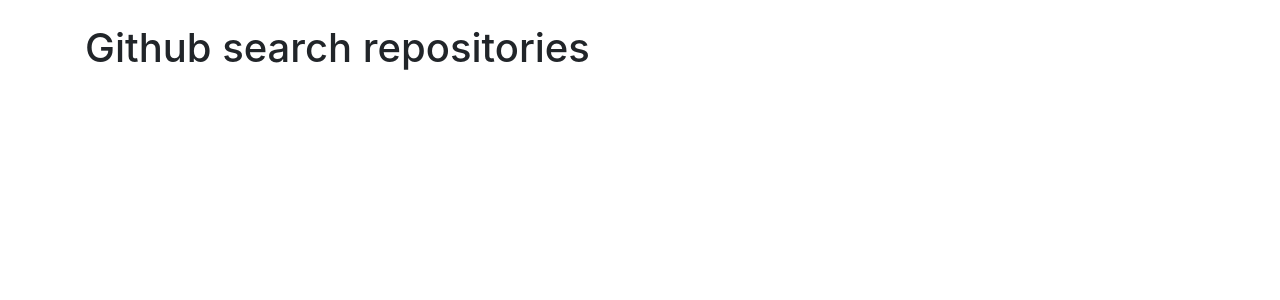
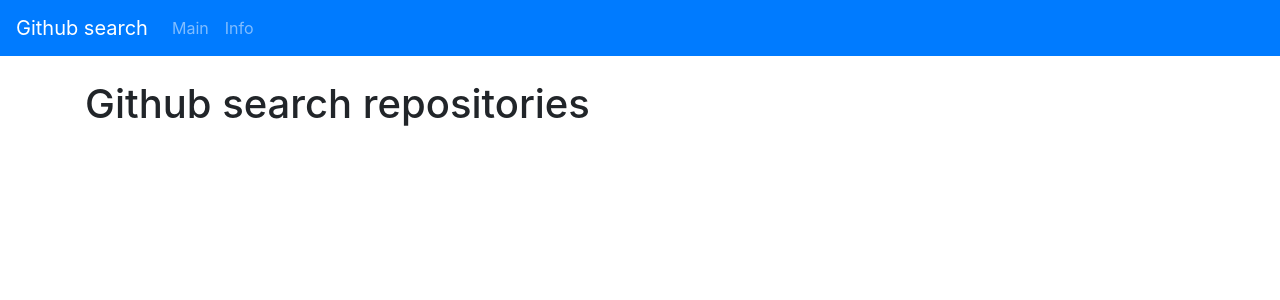
Before and after one commit to ShotAlex/github_search_repositories, a React (Create React App) app: page / in a window 1280 px wide. Shown: the top 300 px of the page. Built offline with nearby package versions, Linux system fonts and the light colour scheme.

Commit message:
feat: add navbar

```diff
--- a/src/App.js
+++ /dev/null
@@ -1,11 +0,0 @@
-import './App.scss';
-
-function App() {
-  return (
-    <div className="container pt-4">
-      <h1>Github search repositories</h1>
-    </div>
-  );
-}
-
-export default App;
--- a/src/App.scss
+++ /dev/null
@@ -1,38 +0,0 @@
-.App {
-  text-align: center;
-}
-
-.App-logo {
-  height: 40vmin;
-  pointer-events: none;
-}
-
-@media (prefers-reduced-motion: no-preference) {
-  .App-logo {
-    animation: App-logo-spin infinite 20s linear;
-  }
-}
-
-.App-header {
-  background-color: #282c34;
-  min-height: 100vh;
-  display: flex;
-  flex-direction: column;
-  align-items: center;
-  justify-content: center;
-  font-size: calc(10px + 2vmin);
-  color: white;
-}
-
-.App-link {
-  color: #61dafb;
-}
-
-@keyframes App-logo-spin {
-  from {
-    transform: rotate(0deg);
-  }
-  to {
-    transform: rotate(360deg);
-  }
-}
--- /dev/null
+++ b/src/App/App.js
@@ -0,0 +1,15 @@
+import NavBar from '../components/NavBar/NavBar'
+
+
+function App() {
+  return (
+    <>
+      <NavBar/>
+      <div className="container pt-4">
+        <h1>Github search repositories</h1>
+      </div>
+    </>
+  );
+}
+
+export default App;
--- /dev/null
+++ b/src/components/NavBar/NavBar.js
@@ -0,0 +1,21 @@
+import React from 'react';
+
+const NavBar = () => {
+  return (
+    <nav className='navbar navbar-dark bg-primary navbar-expand-lg'>
+      <div className='navbar-brand'>
+        Github search
+      </div>
+      <ul className='navbar-nav'>
+        <li className='nav-item'>
+          <a href="#" className='nav-link'>Main</a>
+        </li>
+        <li className='nav-item'>
+          <a href="#" className='nav-link'>Info</a>
+        </li>
+      </ul>
+    </nav>
+  );
+};
+
+export default NavBar;
--- a/src/index.js
+++ b/src/index.js
@@ -1,7 +1,7 @@
 import React from 'react'
 import ReactDOM from 'react-dom'
 import './index.scss'
-import App from './App'
+import App from './App/App'
 import reportWebVitals from './reportWebVitals'
 
 ReactDOM.render(
```
Also changed, not shown: 2 other files (tests, documents, lock files or other folders).
